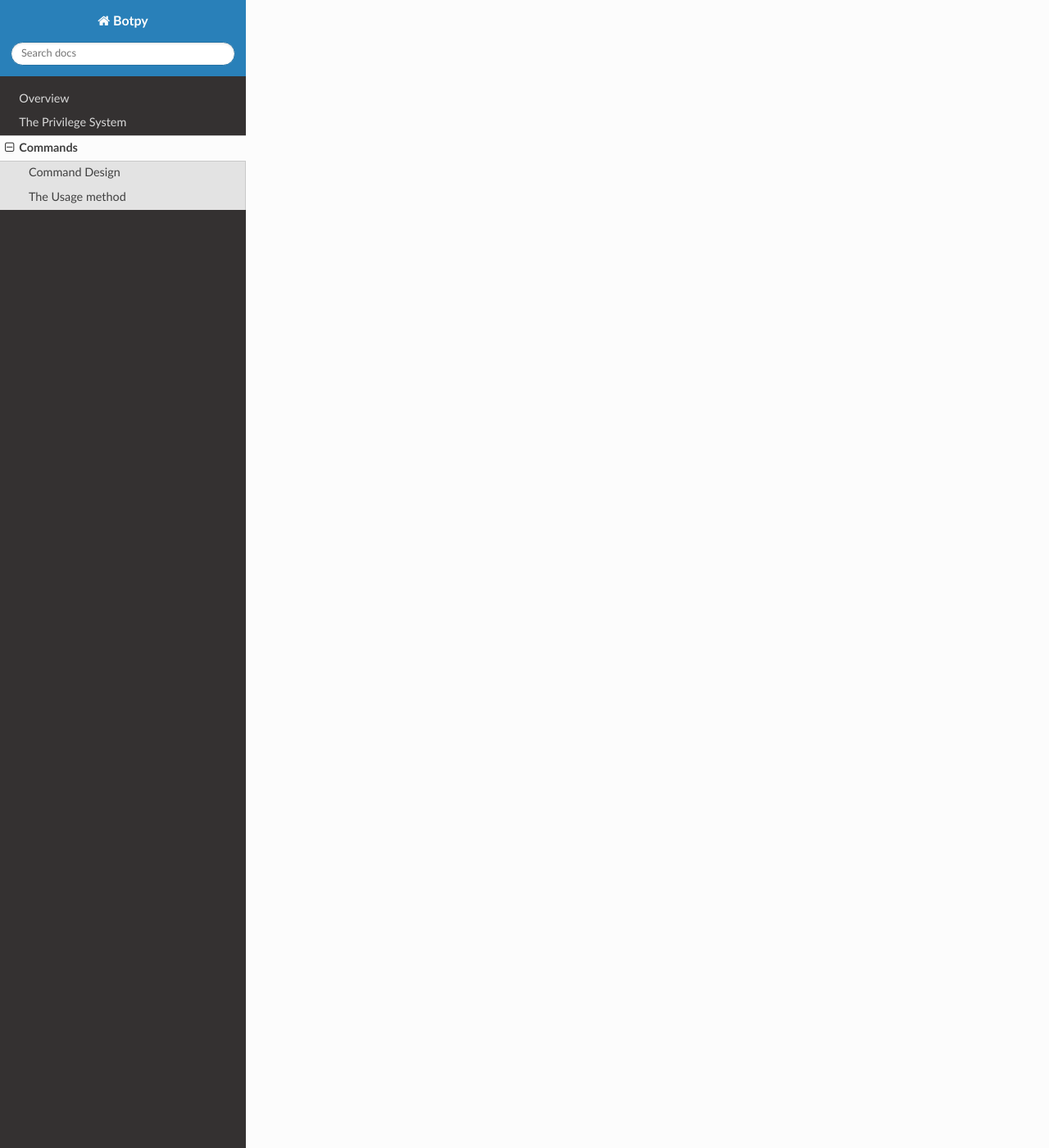
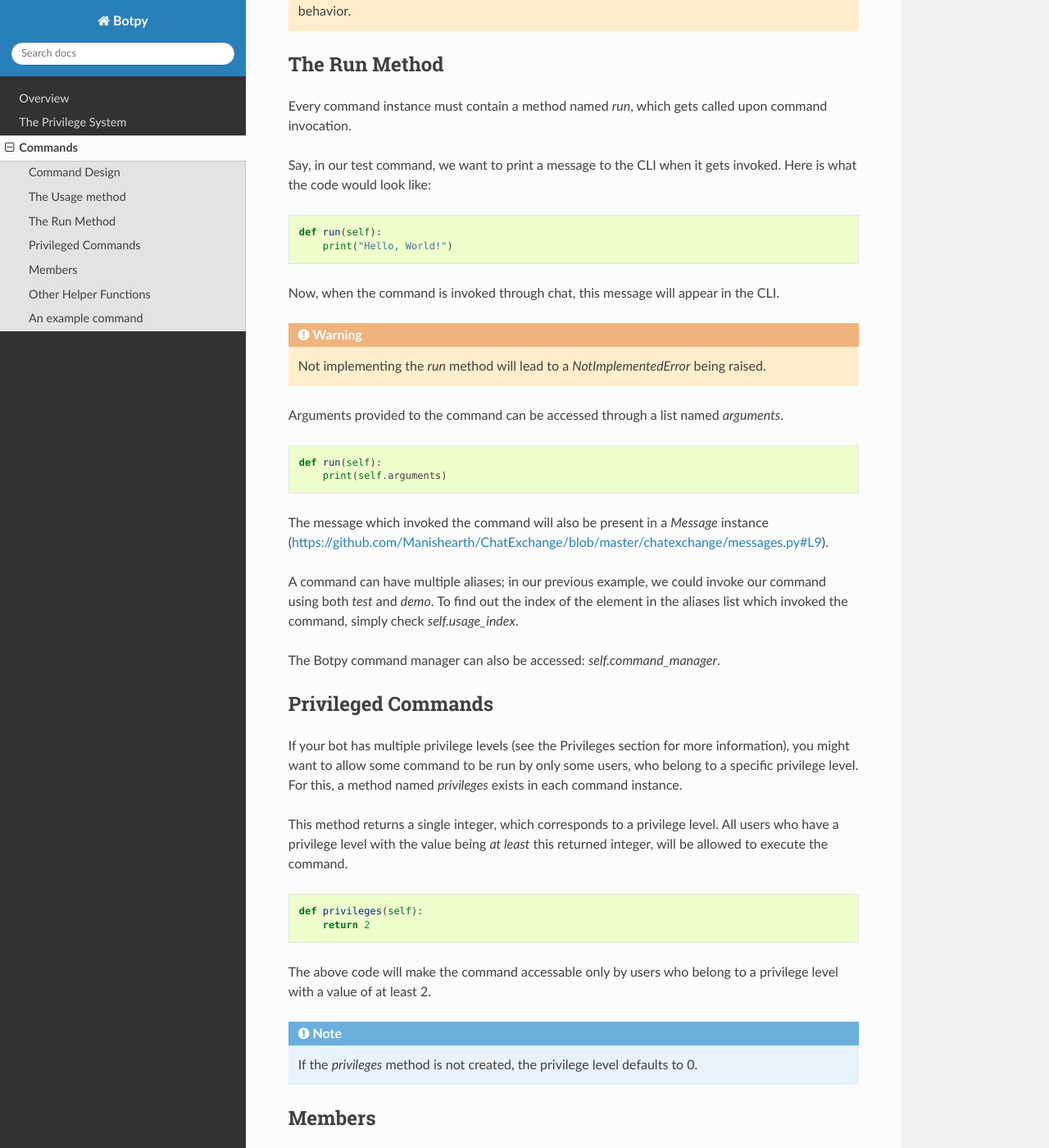
Before and after one commit to SOBotics/Botpy, a Sphinx documentation site: the page built from docs/commands.rst, in a window 1280 px wide and 1400 px high, scrolled down 2400 px. Shown: the whole window at 82% size. Built offline with Sphinx 7.4.7 and the Read the Docs theme 2.0.0, drawn with Linux system fonts in a browser that asks for light colours; some of the changed text lies outside the part shown.

Commit message:
Finish command docs

```diff
--- a/docs/commands.rst
+++ b/docs/commands.rst
@@ -35,7 +35,7 @@
 
 will lead to the command being invoked whenever a user pings the bot name with message contents of either "test" or "demo".
 
-Commands usually have multiple arguments. Some command *require* a minimum number of requirements. Often, the command code you write may have to check whether a number of arguments have been provided or not. Now, with appropriate usage of the :code:`usage` method, you do not need to check for these arguments; Botpy does it for you.
+Commands usually have multiple arguments. Some commands *require* a minimum number of requirements. Often, the command code you write may have to check whether a number of arguments have been provided or not. Now, with appropriate usage of the :code:`usage` method, you do not need to check for these arguments; Botpy does it for you.
 
 In the command string being returned in the :code:`usage` method, simply specify a :code:`*` for every argument you need. So, a method specified as follows
 
@@ -55,6 +55,126 @@
 
 will lead to the command being invoked *only if* 3 arguments are specified.
 
-.. warning:: All asterisk symbols *must* be space separated from the command, from each other and from all other symbols. If the asterisks aren't space separated from each other, such as :code:`test **`, Botpy will not recognize the asterisk as a symbol, but as a part of the command; that will lead to the command being invoked only when the chat message is :code:`@<name> test **`.
+.. warning:: All asterisk symbols *must* be space separated from the command, from each other and from all other symbols. If the asterisks aren't space separated from each other, such as :code:`test **`, Botpy will not recognize the asterisk as a symbol, but as a part of the command; that will lead to the command being invoked only when the chat message is :code:`@<name> test **`**.
 
-Some commands can accept an unspecified number of arguments.
+Some commands can accept an unspecified number of arguments. For such cases, use `...`.
+
+When `...` is used, it specifies than any number of arguments will lead to the command being executed, even zero.
+
+.. code:: python
+
+    def usage():
+        return ["test ...", "demo ..."]
+
+will lead to the command being invoked irrespective of the number of arguments provided (including zero). As before, all arguments provided will be available in the `arguments` list present in the command instance.
+
+In cases where a minimum number of arguments are required, combine both the techniques mentioned above and use something like
+
+.. code:: python
+
+    def usage():
+        return ["test * ...", "demo * ..."]
+
+which will invoke the command when *at least* 1 argument is provided.
+
+.. warning:: Use these methods with care; wrong usage won't lead to warnings or errors, just undefined behavior.
+
+The Run Method
+--------------
+
+Every command instance must contain a method named `run`, which gets called upon command invocation.
+
+Say, in our test command, we want to print a message to the CLI when it gets invoked. Here is what the code would look like:
+
+.. code:: python
+
+    def run(self):
+        print("Hello, World!")
+
+Now, when the command is invoked through chat, this message will appear in the CLI.
+
+.. warning:: Not implementing the `run` method will lead to a `NotImplementedError` being raised.
+
+Arguments provided to the command can be accessed through a list named `arguments`.
+
+.. code:: python
+
+    def run(self):
+        print(self.arguments)
+
+The message which invoked the command will also be present in a `Message` instance (https://github.com/Manishearth/ChatExchange/blob/master/chatexchange/messages.py#L9).
+
+A command can have multiple aliases; in our previous example, we could invoke our command using both `test` and `demo`. To find out the index of the element in the aliases list which invoked the command, simply check `self.usage_index`.
+
+The Botpy command manager can also be accessed: `self.command_manager`.
+
+Privileged Commands
+-------------------
+
+If your bot has multiple privilege levels (see the Privileges section for more information), you might want to allow some command to be run by only some users, who belong to a specific privilege level. For this, a method named `privileges` exists in each command instance.
+
+This method returns a single integer, which corresponds to a privilege level. All users who have a privilege level with the value being *at least* this returned integer, will be allowed to execute the command.
+
+.. code:: python
+
+    def privileges(self):
+        return 2
+
+The above code will make the command accessable only by users who belong to a privilege level with a value of at least 2.
+
+.. note:: If the `privileges` method is not created, the privilege level defaults to 0.
+
+Members
+-------
+
+.. code:: python
+
+    self.command_manager = command_manager   # CommandManager Instance
+    self.message = message                   # chatexchange.Message Instance
+    self.arguments = arguments               # List consisting of provided arguments
+    self.usage_index = usage_index           # Index of alias invoking the command
+
+Other Helper Functions
+----------------------
+
+The Command Class consists of two helper functions.
+
+The `post` method allows you to post a message in the chatroom in which the command was invoked.
+
+.. code:: python
+
+    def post(self, text, length_check=True)
+
+`text` should be a string which contains the content to be posted to the chatroom. `length_check` is a boolean, which is True by default. StackExchange chat rooms have a character-limit for single line chat-messages. Set this to False if you do not want ChatExchange checking for this character-limit, or if you are posting a multi-line message.
+
+.. code:: python
+
+    def run(self):
+        self.post("Hello, fellow users!")
+
+Will lead to a message being posted in the chat room in which the command was invoked.
+
+The `reply` method directly replies to the chat message which invoked the command.
+
+.. code:: python
+
+    def reply(self, text, length_check=True)
+
+The usage is the same as for the `post` method.
+
+An example command
+------------------
+
+.. code:: python
+
+    class CommandTest(Command):
+        @staticmethod
+        def usage():
+            return ["test ...", "demo ..."]
+
+        def privileges(self):
+            return 2
+
+        def run(self):
+            print(self.arguments)
+            self.reply("Hello, fellow users!")
```
